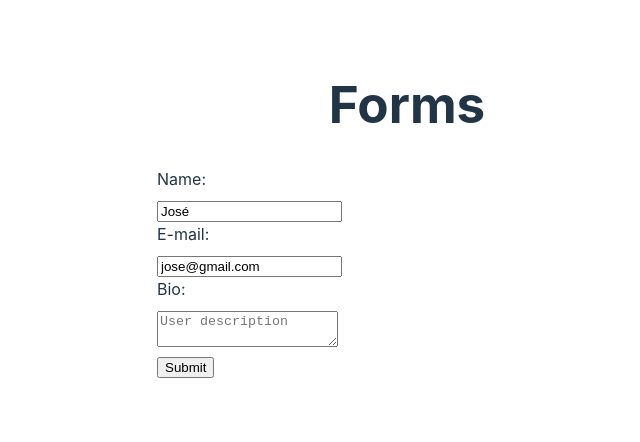
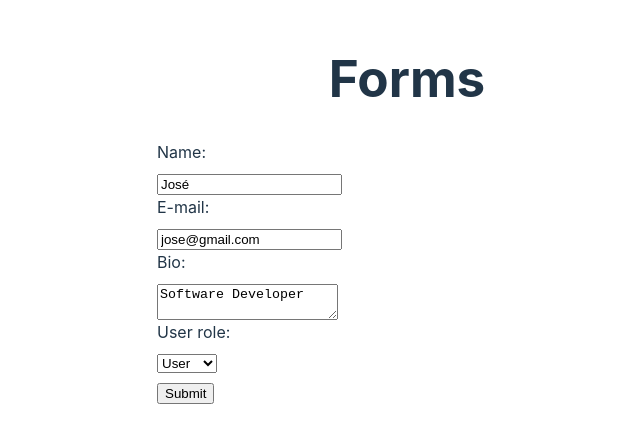
Before and after one commit to marcelodv/react-do-zero-a-maestria, a React (Vite) app in the folder react-forms/form/: page / in a window 1280 px wide. Shown: the part 190-632 px from the top of the page, without its empty margins (233-873 px from the left). Built offline with nearby package versions, Linux system fonts and the light colour scheme.

Commit message:
feat: implement the select element for 'user role'

```diff
--- a/react-forms/form/src/App.jsx
+++ b/react-forms/form/src/App.jsx
@@ -6,7 +6,7 @@ function App() {
   return (
     <div className="App">
       <h1>Forms</h1>
-      <MyForm user={{ name: "José", email: "jose@gmail.com" }} />
+      <MyForm user={{ name: "José", email: "jose@gmail.com", bio: "Software Developer", role: "Admin" }} />
     </div>
   )
 }
--- a/react-forms/form/src/components/MyForm.jsx
+++ b/react-forms/form/src/components/MyForm.jsx
@@ -5,16 +5,18 @@ export default function MyForm ({ user }) {
     const [name, setName] = useState(user ? user.name : "")
     const [email, setEmail] = useState(user ? user.email : "")
     const [bio, setBio] = useState(user ? user.bio : "")
+    const [role, setRole] = useState(user ? user.role : "")
 
     const handleSubmit = (e) => {
         e.preventDefault()
 
         console.log("Submitting the form...")
-        console.log(name, email, bio)
+        console.log(name, email, bio, role)
 
         setName("")
         setEmail("")
         setBio("")
+        setRole("")
     }
 
     return (
@@ -49,6 +51,17 @@ export default function MyForm ({ user }) {
                         value={bio}
                     ></textarea>
                 </label>
+                <label>
+                    <span>User role:</span>
+                    <select
+                        name="role"
+                        onChange={(e) => {setRole(e.target.value)}}
+                        value={role}
+                    >
+                        <option value="user">User</option>
+                        <option value="admin">Admin</option>
+                    </select>
+                </label>
                 <input type="submit" value="Submit" />
             </form>
         </div>
```
